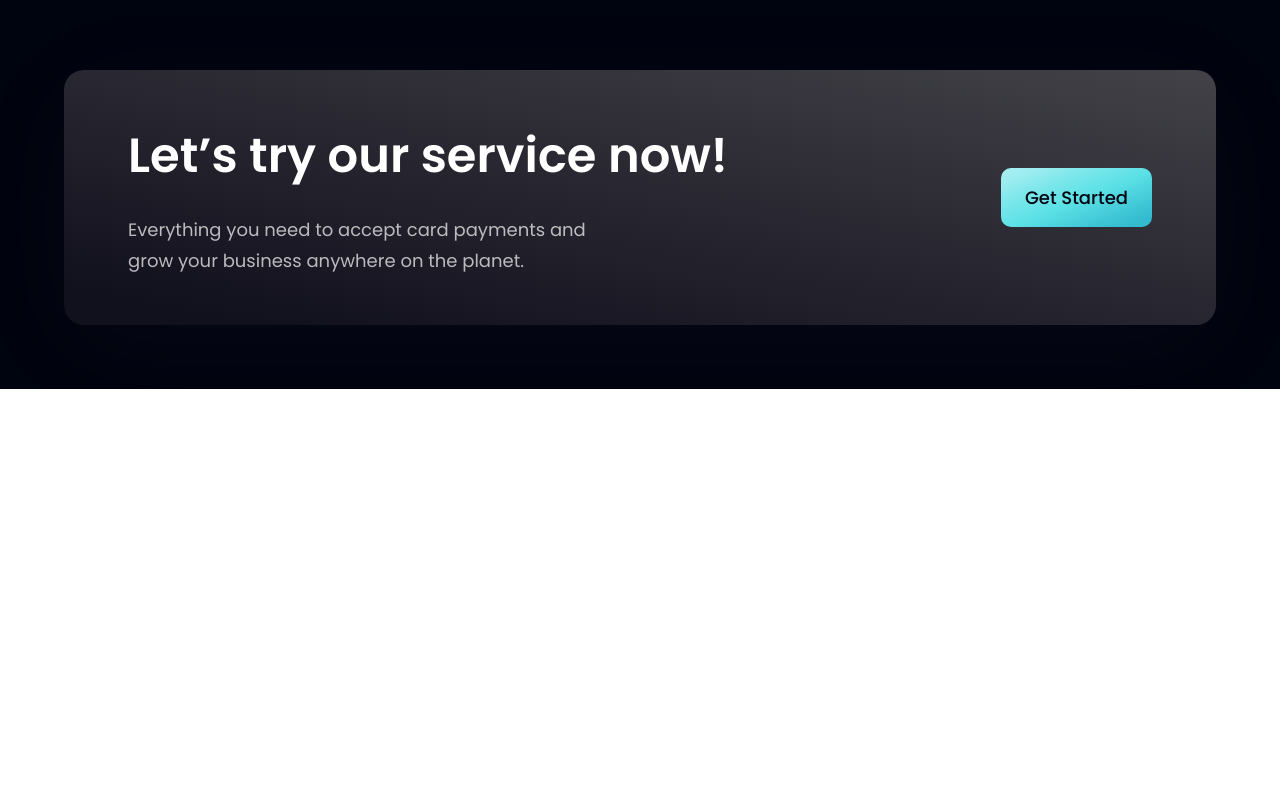
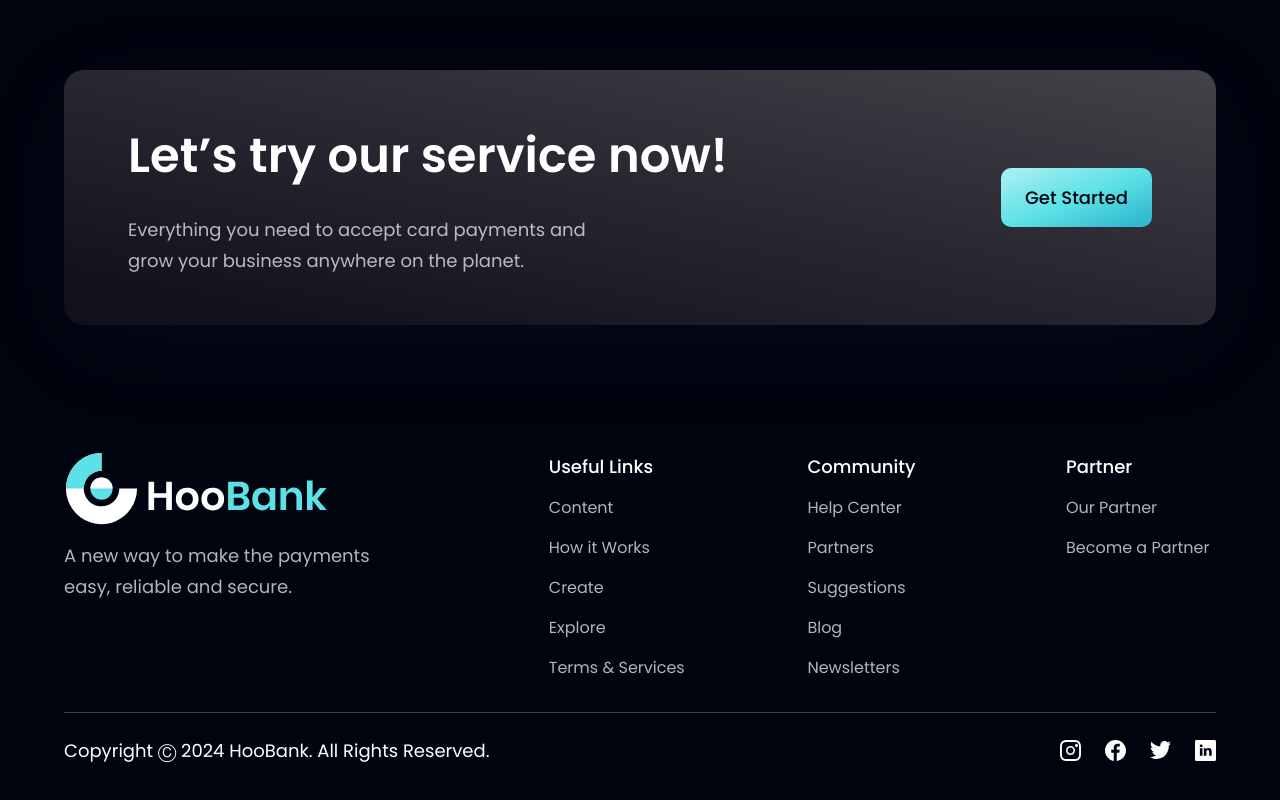
Before and after one commit to munirshah1/hoobank-modern-webapp, a Next.js app: page / in a window 1280 px wide. Shown: the part 4118-4918 px from the top of the page. Before the commit the page ends 4507 px from the top, so only its background shows below. Built offline with nearby package versions, Linux system fonts and the light colour scheme.

Commit message:
add footer component

```diff
--- a/app/page.tsx
+++ b/app/page.tsx
@@ -3,6 +3,7 @@ import BusinessSection from '@/components/BusinessSection';
 import CardDealSection from '@/components/CardDealSection';
 import ClientSection from '@/components/ClientSection';
 import CTA from '@/components/CTA';
+import Footer from '@/components/Footer';
 import HeroSection from '@/components/HeroSection';
 import Navbar from '@/components/Navbar';
 import StateSection from '@/components/StateSection';
@@ -33,6 +34,7 @@ export default function Home() {
           <TestimonialSection />
           <ClientSection />
           <CTA />
+          <Footer />
         </div>
       </div>
     </div>
--- /dev/null
+++ b/components/Footer.tsx
@@ -0,0 +1,72 @@
+import { footerLinks, socialMedia } from '@/contants';
+import styles from '@/styles';
+import Image from 'next/image';
+import Link from 'next/link';
+
+export default function Footer() {
+  return (
+    <section className={`${styles.flexCenter} ${styles.paddingY} flex-col`}>
+      <div className={`${styles.flexStart} md:flex-row flex-col mb-8 w-full`}>
+        <div className='flex-[1] flex flex-col justify-start mr-10'>
+          <Image
+            src='/assets/logo.svg'
+            alt='hoobank'
+            className='w-[266px] h-[72.14px] object-contain'
+            width={266}
+            height={72.14}
+          />
+          <p className={`${styles.paragraph} mt-4 max-w-[312px]`}>
+            A new way to make the payments easy, reliable and secure.
+          </p>
+        </div>
+
+        <div className='flex-[1.5] w-full flex flex-row justify-between flex-wrap md:mt-0 mt-10'>
+          {footerLinks.map((footerlink) => (
+            <div
+              key={footerlink.title}
+              className={`flex flex-col ss:my-0 my-4 min-w-[150px]`}
+            >
+              <h4 className='font-poppins font-medium text-[18px] leading-[27px] text-white'>
+                {footerlink.title}
+              </h4>
+              <ul className='list-none mt-4'>
+                {footerlink.links.map((link, index) => (
+                  <li
+                    key={link.name}
+                    className={`font-poppins font-normal text-[16px] leading-[24px] text-dimWhite hover:text-secondary cursor-pointer ${
+                      index !== footerlink.links.length - 1 ? 'mb-4' : 'mb-0'
+                    }`}
+                  >
+                    {link.name}
+                  </li>
+                ))}
+              </ul>
+            </div>
+          ))}
+        </div>
+      </div>
+
+      <div className='w-full flex justify-between items-center md:flex-row flex-col pt-6 border-t-[1px] border-t-[#3F3E45]'>
+        <p className='font-poppins font-normal text-center text-[18px] leading-[27px] text-white'>
+          Copyright Ⓒ {new Date().getFullYear()} HooBank. All Rights Reserved.
+        </p>
+
+        <div className='flex flex-row md:mt-0 mt-6'>
+          {socialMedia.map((social, index) => (
+            <Link href={social.link} key={social.id} target='_blank'>
+              <Image
+                src={social.icon}
+                alt={social.id}
+                className={`w-[21px] h-[21px] object-contain cursor-pointer ${
+                  index !== socialMedia.length - 1 ? 'mr-6' : 'mr-0'
+                }`}
+                width={21}
+                height={21}
+              />
+            </Link>
+          ))}
+        </div>
+      </div>
+    </section>
+  );
+}
```
